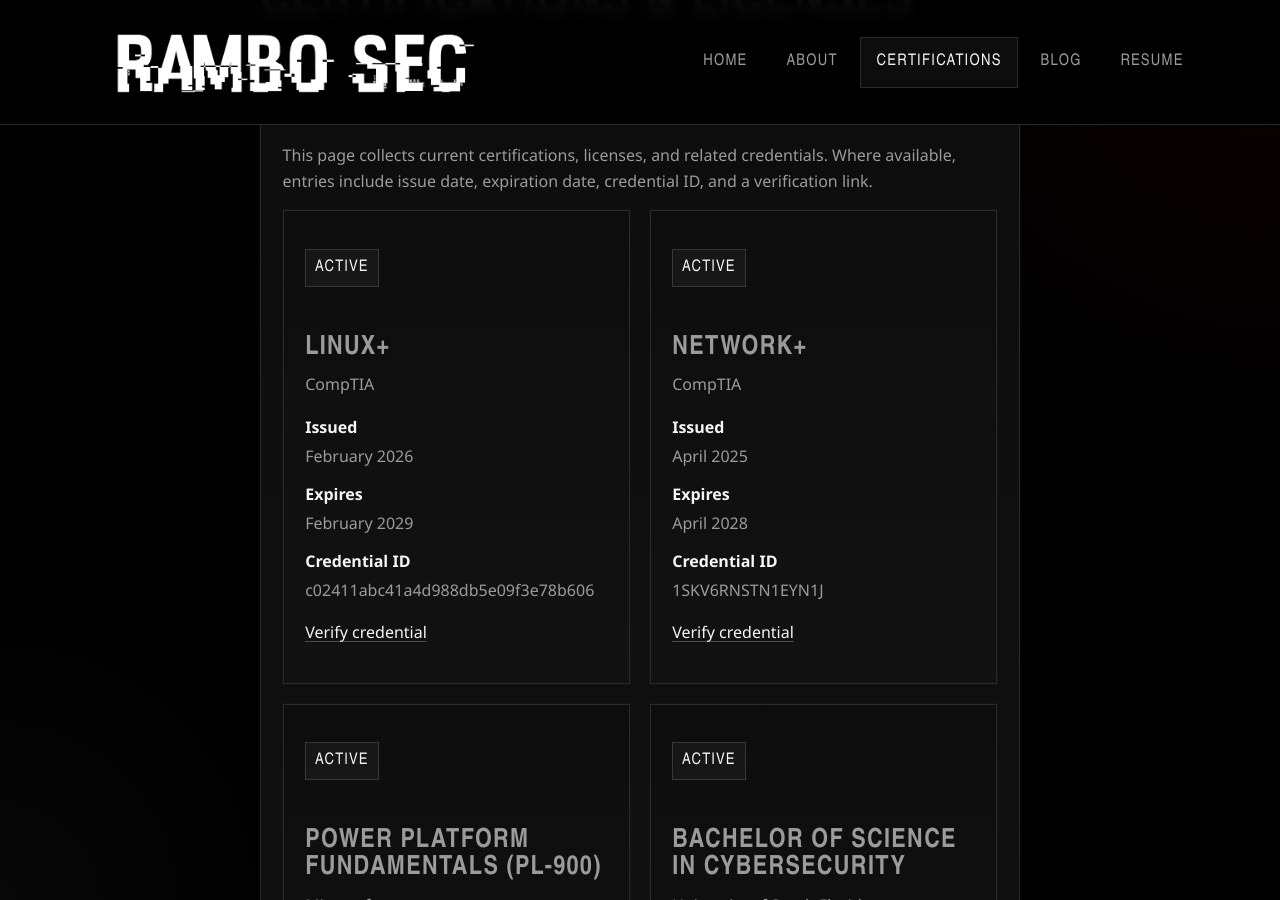
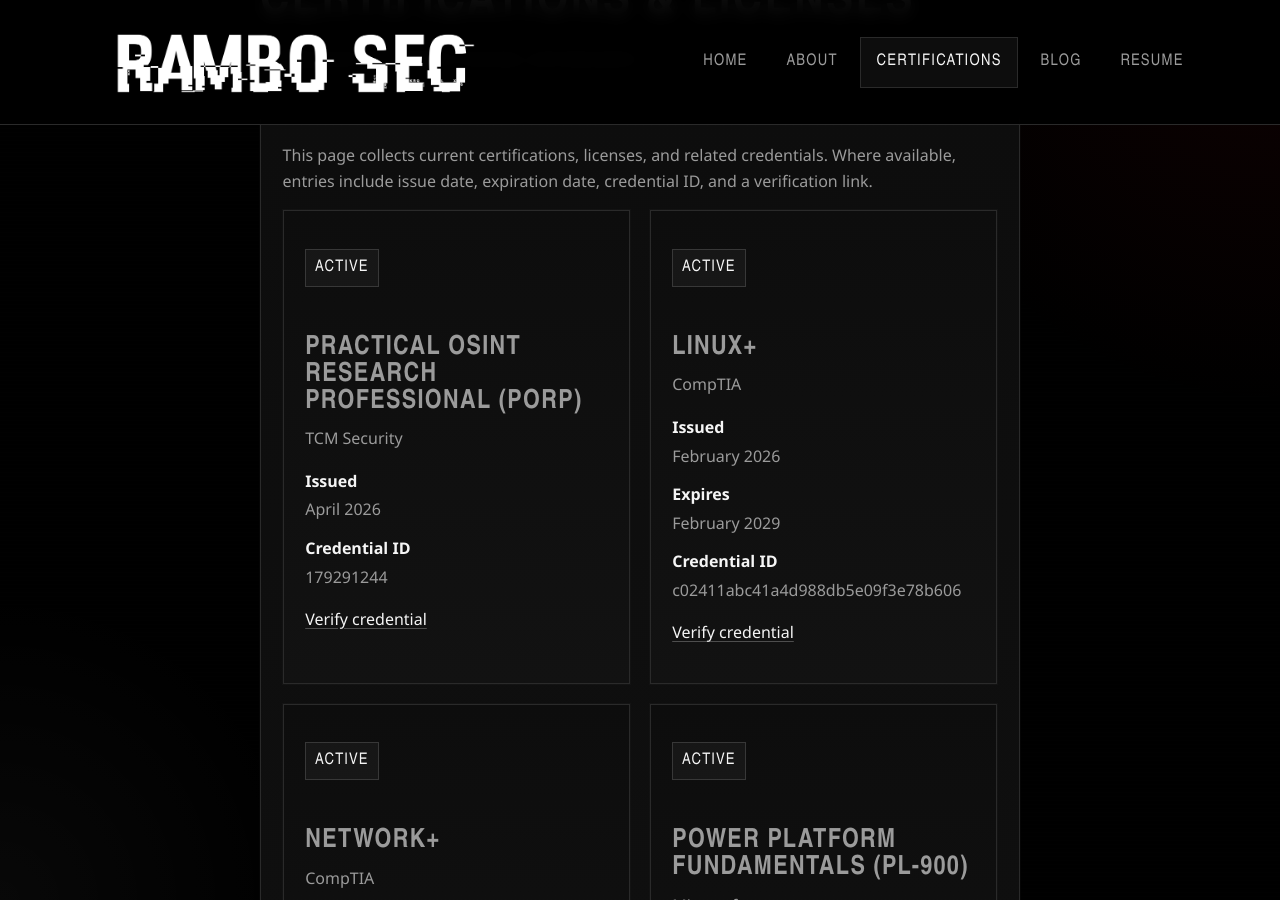
Before and after one commit to Rambo-Sec/Rambo-Sec.github.io, a Jekyll site: the page built from certifications/index.md, in a window 1280 px wide and 900 px high, scrolled down 270 px. Built offline with Jekyll 4.4.1, drawn with Linux system fonts in a browser that asks for light colours.

Commit message:
Add PORP blog post and certification

```diff
--- a/_data/certifications.yml
+++ b/_data/certifications.yml
@@ -1,3 +1,11 @@
+- name: Practical OSINT Research Professional (PORP)
+  issuer: TCM Security
+  issued: April 2026
+  expires: ""
+  status: Active
+  credential_id: "179291244"
+  verify_url: "https://certified.tcm-sec.com/13306dde-7657-4c02-ad9f-ff94412f8ec6#acc.hCTxuO3n"
+
 - name: Linux+
   issuer: CompTIA
   issued: February 2026
```
Also changed, not shown: _posts/2026-04-08-porp-exam-advice-without-spoilers.md (added, +106 -0 lines).
